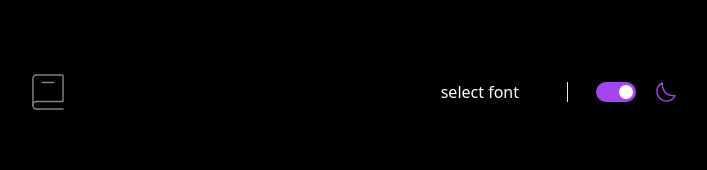
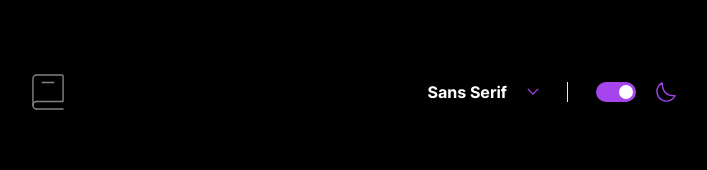
Before and after one commit to jillo-abdullahi/dictionary-web-app, a Next.js app: page / in a window 1280 px wide. Shown: the top 170 px of the page, without its empty margins (272-979 px from the left). Built offline with nearby package versions, Linux system fonts and the light colour scheme.

Commit message:
add font selector dropdown

```diff
--- a/src/components/fontToggle/index.tsx
+++ b/src/components/fontToggle/index.tsx
@@ -1,3 +1,109 @@
-export const FontToggle: React.FC = () => {
-  return <div className="flex items-center px-7">select font</div>;
+import Image from "next/image";
+import { useState, useRef, useEffect } from "react";
+import { FontType } from "@/containers/Header";
+
+interface FontToggleProps {
+  font: FontType;
+  toggleFont: () => void;
+  theme: string;
+}
+
+export const FontToggle: React.FC<FontToggleProps> = ({
+  font,
+  toggleFont,
+  theme,
+}) => {
+  const [showDropdown, setShowDropdown] = useState(false);
+  const [activeOption, setActiveOption] = useState("Sans Serif");
+
+  const dropDownRef = useRef(null);
+
+  const dropDownOptions = ["Sans Serif", "Serif", "Mono"];
+  const toggleDropdown = () => {
+    setShowDropdown(!showDropdown);
+  };
+
+  //   some styling for the dropdown
+  const dropDownBoxShadow =
+    theme === "light"
+      ? "0px 5px 30px rgba(0, 0, 0, 0.1)"
+      : "0px 5px 30px #A445ED";
+
+  // add event listener to close dropdown when clicked outside
+  const handleClickOutside = (event: MouseEvent) => {
+    if (
+      dropDownRef.current &&
+      showDropdown &&
+      !dropDownRef.current.contains(event.target)
+    ) {
+      setShowDropdown(false);
+    }
+  };
+  useEffect(() => {
+    document.addEventListener("mousedown", handleClickOutside);
+    return () => {
+      document.removeEventListener("mousedown", handleClickOutside);
+    };
+  }, [showDropdown]);
+
+  return (
+    <button
+      className="flex items-center justify-center px-7 space-x-5 relative"
+      onClick={() => toggleDropdown()}
+      ref={dropDownRef}
+    >
+      <div
+        className={`font-bold text-gray-500 ${
+          activeOption === "Sans Serif"
+            ? "font-inter"
+            : activeOption === "Serif"
+            ? "font-lora"
+            : "font-inconsolata"
+        }
+        ${theme === "light" ? "text-gray-500" : "text-white"}`}
+      >
+        {activeOption}
+      </div>
+      <div>
+        <Image
+          src="/assets/images/icon-arrow-down.svg"
+          alt="arrow down"
+          width={12}
+          height={6}
+        />
+      </div>
+
+      {/* dropdown  */}
+      <div
+        className={`absolute top-10 right-6 flex flex-col space-y-4 w-183 rounded-2xl items-start p-6 transition-opacity duration-100  ${
+          showDropdown ? "opacity-100" : "opacity-0"
+        }`}
+        style={{
+          boxShadow: `${dropDownBoxShadow}`,
+        }}
+      >
+        {dropDownOptions.map((option, index) => {
+          return (
+            <a
+              className={`hover:text-purple transition-all duration-100 ease-in-out font-bold text-lg w-full text-left ${
+                option === "Sans Serif"
+                  ? "font-inter"
+                  : option === "Serif"
+                  ? "font-lora"
+                  : "font-inconsolata"
+              }`}
+              key={index}
+              onClick={() => {
+                setActiveOption(option);
+                // toggleFont();
+                setShowDropdown(false);
+              }}
+            >
+              {option}
+            </a>
+          );
+        })}
+      </div>
+    </button>
+  );
 };
--- a/src/components/themeToggle/index.tsx
+++ b/src/components/themeToggle/index.tsx
@@ -1,5 +1,9 @@
 import Image from "next/image";
-import { ThemeToggleProps } from "@/containers/Header";
+
+interface ThemeToggleProps {
+  theme: string;
+  toggleTheme: () => void;
+}
 
 export const ThemeToggle: React.FC<ThemeToggleProps> = ({
   theme,
--- a/src/containers/Header/index.tsx
+++ b/src/containers/Header/index.tsx
@@ -2,11 +2,25 @@ import Image from "next/image";
 import { FontToggle } from "@/components/fontToggle";
 import { ThemeToggle } from "@/components/themeToggle";
 
-export interface ThemeToggleProps {
+export enum FontType {
+  INTER = "INTER",
+  LORA = "LORA",
+  INCONSOLATA = "INCONSOLATA",
+}
+
+interface HeaderProps {
   theme: string;
   toggleTheme: () => void;
+  font: FontType;
+  toggleFont: () => void;
 }
-export const Header: React.FC<ThemeToggleProps> = ({ theme, toggleTheme }) => {
+
+export const Header: React.FC<HeaderProps> = ({
+  theme,
+  toggleTheme,
+  font,
+  toggleFont,
+}) => {
   return (
     <header className="flex justify-between items-center py-4 px-8 w-full">
       <div>
@@ -18,9 +32,9 @@ export const Header: React.FC<ThemeToggleProps> = ({ theme, toggleTheme }) => {
         />
       </div>
       <div
-        className={`flex items-center justify-center space-x-5 divide-x divide-gray-200`}
+        className={`flex items-center justify-center divide-x divide-gray-200`}
       >
-        <FontToggle />
+        <FontToggle font={font} toggleFont={toggleFont} theme={theme} />
         <ThemeToggle theme={theme} toggleTheme={toggleTheme} />
       </div>
     </header>
--- a/src/pages/index.tsx
+++ b/src/pages/index.tsx
@@ -3,16 +3,11 @@ import { useState, useEffect } from "react";
 import clsx from "clsx";
 import { InputField } from "@/components/inputField";
 import { Header } from "@/containers/Header";
-
-enum Font {
-  INTER = "INTER",
-  LORA = "LORA",
-  INCONSOLATA = "INCONSOLATA",
-}
+import { FontType } from "@/containers/Header";
 
 export default function Home() {
   const [isDarkTheme, setIsDarkTheme] = useState(true);
-  const [font, setFont] = useState<Font>(Font.INTER);
+  const [font, setFont] = useState<FontType>(FontType.INTER);
   const [textColor, setTextColor] = useState<"text-white" | "text-black">(
     "text-white"
   );
--- a/tailwind.config.js
+++ b/tailwind.config.js
@@ -37,6 +37,7 @@ module.exports = {
       },
       spacing: {
         58: "3.625rem",
+        183: "11.4375rem",
       },
     },
   },
```
